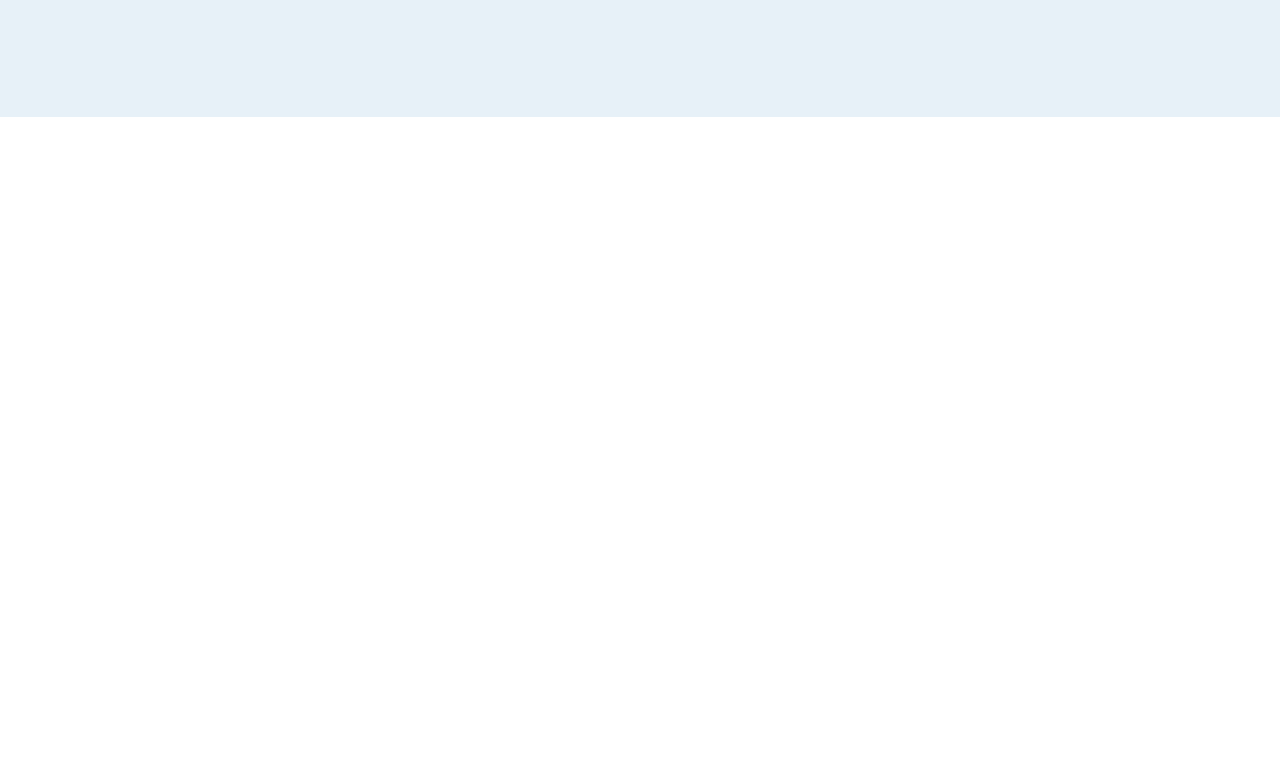
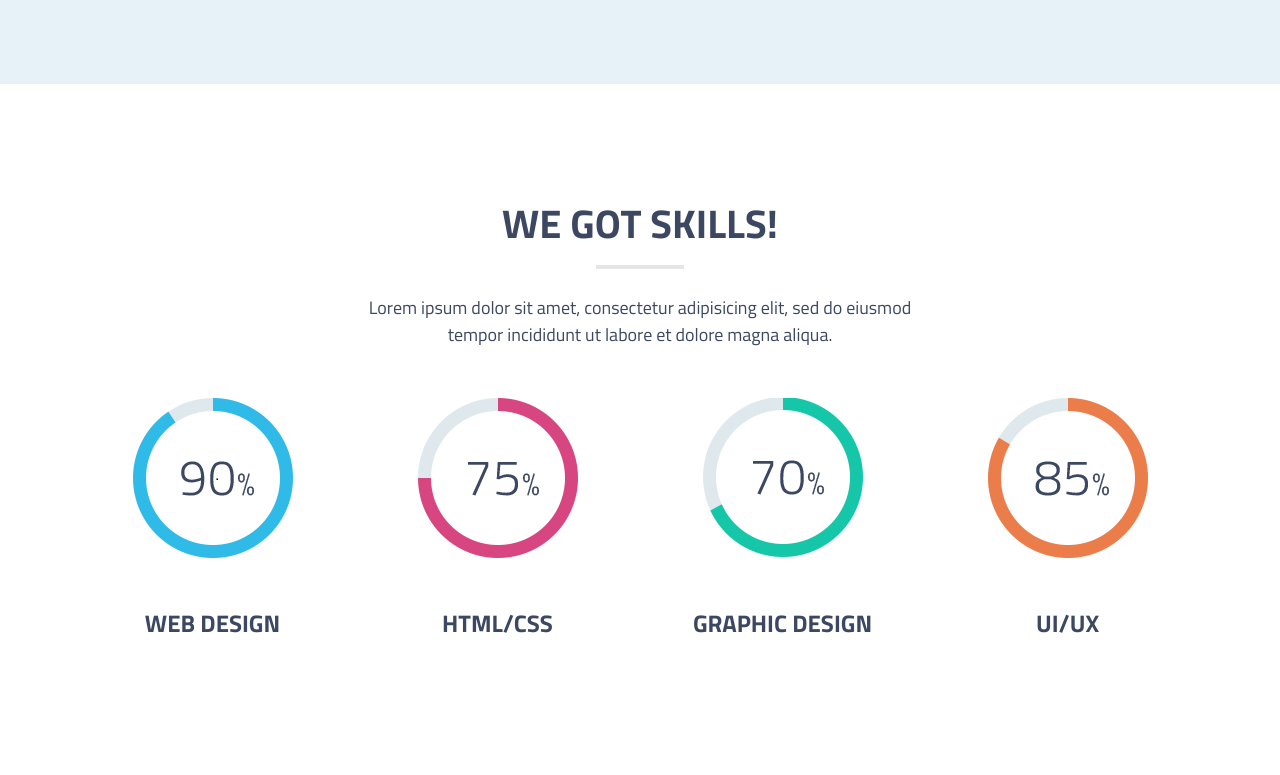
Before and after one commit to RomanLitsiiuk/Cuda, a website: page app/index.html in a window 1280 px wide. Shown: the part 2236-3011 px from the top of the page. Before the commit the page ends 2353 px from the top, so only its background shows below. Drawn offline with Linux system fonts and the light colour scheme.

Commit message:
Skills section was created

```diff
--- a/app/index.html
+++ b/app/index.html
@@ -190,6 +190,47 @@
           </div>
         </div>
       </div>
+      <div class="skills">
+        <div class="skills__container">
+          <h2 class="main-heading main-heading--skills">We got skills!</h2>
+          <p class="skills__text">Lorem ipsum dolor sit amet, consectetur adipisicing elit, sed do eiusmod<br/>
+            tempor incididunt ut labore et dolore magna aliqua.</p>
+          <div class="skills__cards-wrap">
+            <div class="card">
+              <div class="card__image-wrap">
+                <div class="loader">
+                  <img class="loader__image" src="assets/img/circle1.png">
+                </div>
+              </div>
+              <h3 class="card__heading">Web design</h3>
+            </div>
+            <div class="card">
+              <div class="card__image-wrap">
+                <div class="loader">
+                  <img class="loader__image" src="assets/img/circle2.png">
+                </div>
+              </div>
+              <h3 class="card__heading">HTML/CSS</h3>
+            </div>
+            <div class="card">
+              <div class="card__image-wrap">
+                <div class="loader">
+                  <img class="loader__image" src="assets/img/circle3.png">
+                </div>
+              </div>
+              <h3 class="card__heading">Graphic design</h3>
+            </div>
+            <div class="card">
+              <div class="card__image-wrap">
+                <div class="loader">
+                  <img class="loader__image" src="assets/img/circle4.png">
+                </div>
+              </div>
+              <h3 class="card__heading">UI/UX</h3>
+            </div>
+          </div>
+        </div>
+      </div>
     </main>
 
     <aside class="sidebar" role="complementary">
--- a/src/scss/modules/_vars.scss
+++ b/src/scss/modules/_vars.scss
@@ -12,3 +12,8 @@ $dark: #3c4761;
 $photo: #878787;
 $link: #48c1e9;
 $linkBackground: #bdd1df;
+
+$circleFirst: #30bae7;
+$circleSecond: #d74680;
+$circleThird: #15c7a8;
+$circleFourth: #eb7d4b;
--- a/src/scss/partials/_links.scss
+++ b/src/scss/partials/_links.scss
@@ -8,7 +8,7 @@
   &__content {
     @extend .clear;
     display: inline-block;
-    padding: 33px 0;
+    padding-top: 33px;
   }
 
   &__link-wrap {
--- /dev/null
+++ b/src/scss/partials/_loader.scss
@@ -0,0 +1,7 @@
+.loader {
+  position: relative;
+
+  &__image {
+
+  }
+}
--- a/src/scss/partials/_main-heading.scss
+++ b/src/scss/partials/_main-heading.scss
@@ -21,6 +21,7 @@
       background-color: rgba(0,0,0, .1);
     }
   }
+
   &--team {
     color: $dark;
     text-transform: uppercase;
@@ -39,4 +40,8 @@
       background-color: rgba(0,0,0, .1);
     }
   }
+
+  &--skills {
+    @extend .main-heading--team;
+  }
 }
--- /dev/null
+++ b/src/scss/partials/_skills.scss
@@ -0,0 +1,16 @@
+.skills {
+  padding: 120px 0;
+  color: $dark;
+  @extend .clear;
+
+  &__container {
+    @extend .container;
+  }
+
+  &__text {
+    font-family: "Titillium Web";
+    font-size: 18px;
+    text-align: center;
+    line-height: 1.5em;
+  }
+}
--- a/src/scss/partials/_user-card.scss
+++ b/src/scss/partials/_user-card.scss
@@ -35,7 +35,7 @@
   &__description {
     font-family: 'Titillium Web Light';
     font-size: 16px;
-    padding: 0 44px;
+    padding: 0 40px;
     line-height: 1.5em;
   }
 }
--- a/src/scss/style.scss
+++ b/src/scss/style.scss
@@ -29,6 +29,8 @@
 @import 'partials/_team.scss';
 @import 'partials/_user-card';
 @import 'partials/_links';
+@import 'partials/_skills';
+@import 'partials/_loader';
 
 //----------------------------------*\
 // OBJECTS & MODULES
```
Also changed, not shown: app/assets/css/style.css, app/assets/css/style.min.css, app/assets/img/circle1.png (added), app/assets/img/circle2.png (added), app/assets/img/circle3.png (added), app/assets/img/circle4.png (added).
